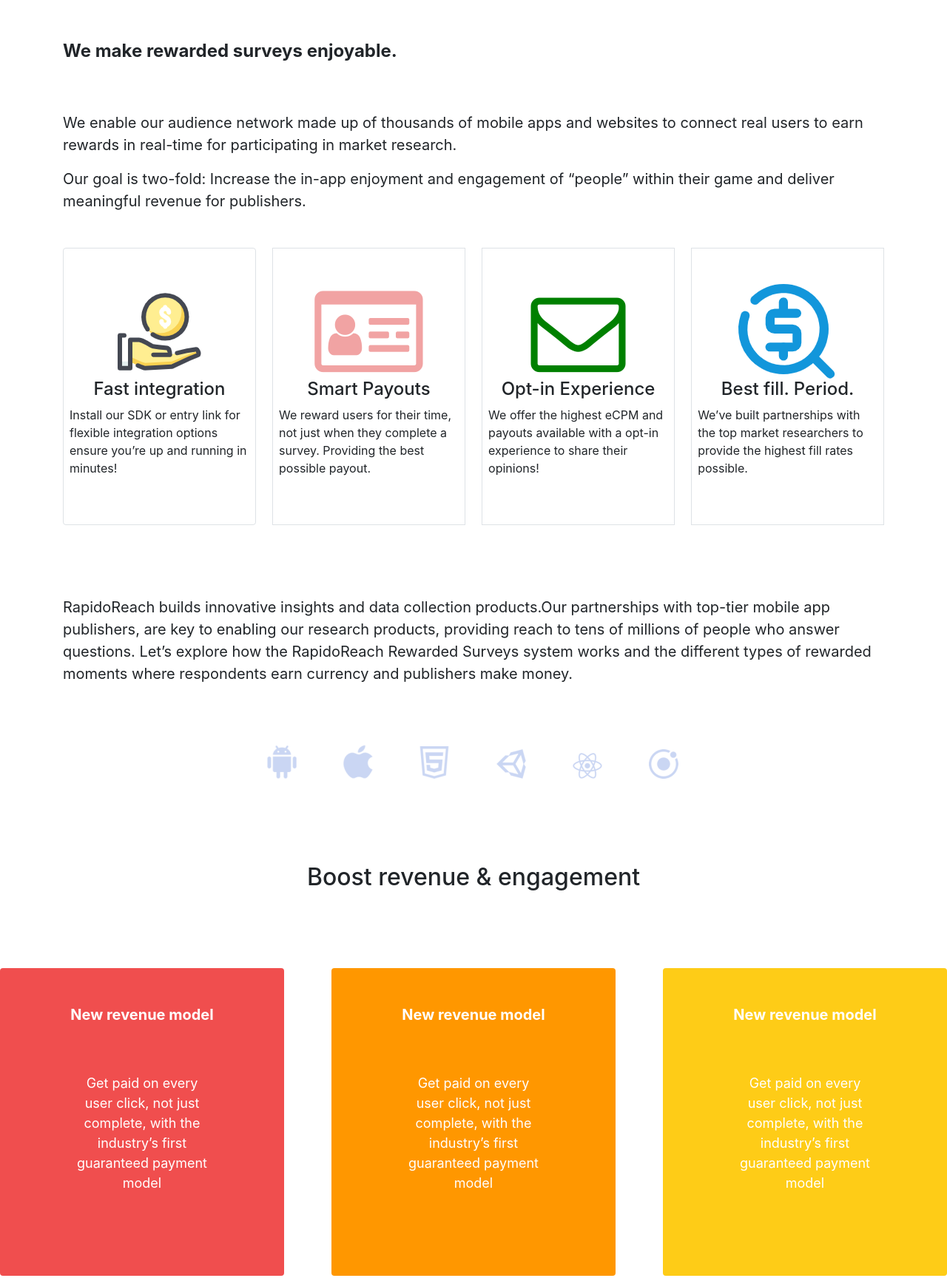
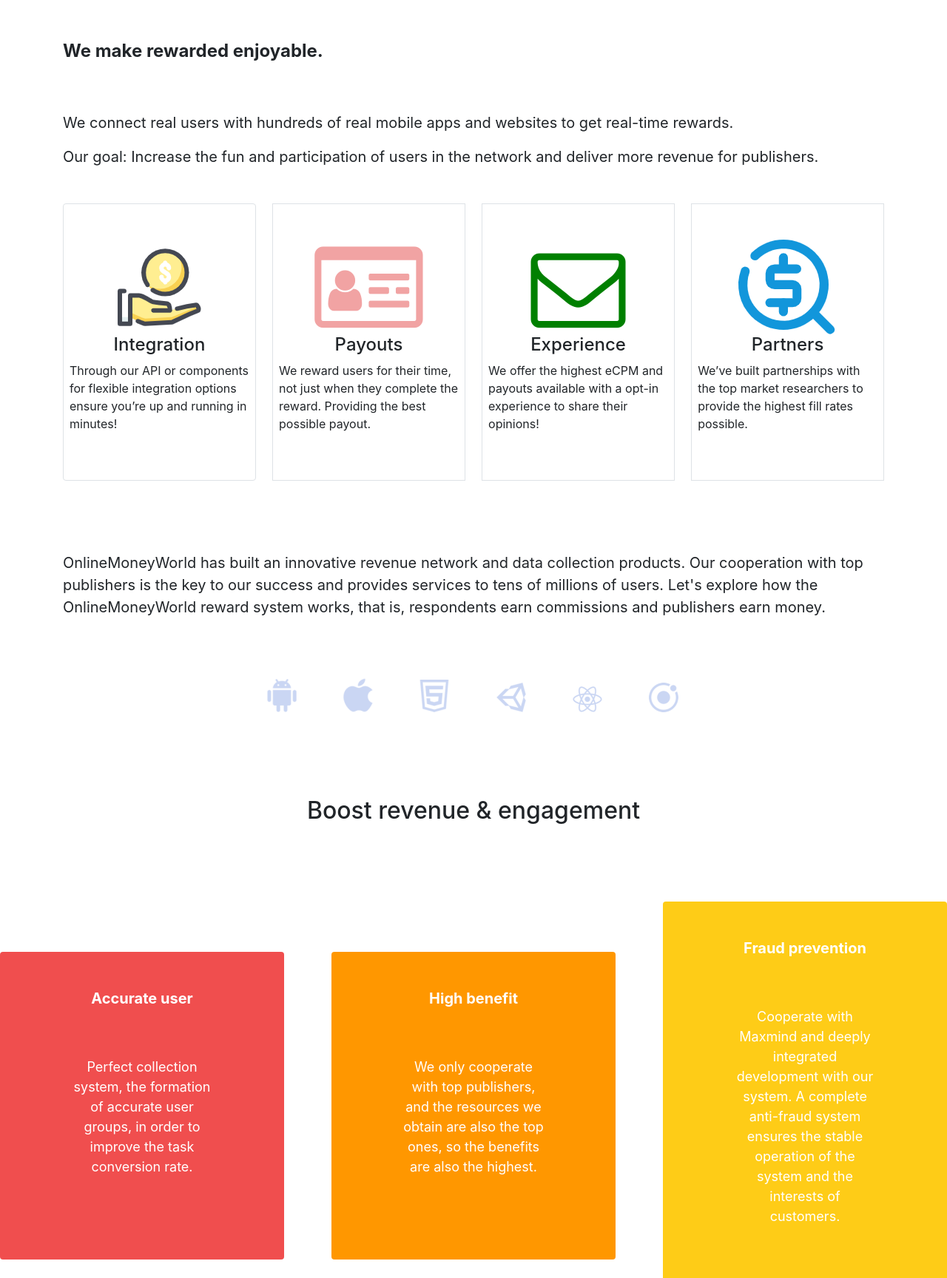
Before and after one commit to wawoyuanli/surveyjunkie, a website: page src/index.html in a window 1280 px wide. Shown: the part 981-2709 px from the top of the page at 74% size. Drawn offline with nearby package versions, Linux system fonts and the light colour scheme; files that its build step writes are made by us from their sources.

Commit message:
文案更新
文案更新

```diff
--- a/src/index.html
+++ b/src/index.html
@@ -74,16 +74,12 @@
       </div>
     </div>
     <div class="container pt-5 pb-5">
-      <p class="enjoyable pt-5 pb-5">We make rewarded surveys enjoyable.</p>
+      <p class="enjoyable pt-5 pb-5">We make rewarded enjoyable.</p>
       <p class="rewarded">
-        We enable our audience network made up of thousands of mobile apps and
-        websites to connect real users to earn rewards in real-time for
-        participating in market research.
+        We connect real users with hundreds of real mobile apps and websites to get real-time rewards.
       </p>
       <p class="rewarded">
-        Our goal is two-fold: Increase the in-app enjoyment and engagement of
-        “people” within their game and deliver meaningful revenue for
-        publishers.
+        Our goal: Increase the fun and participation of users in the network and deliver more revenue for publishers.
       </p>
       <div
         class="d-flex box justify-content-between align-items-center mt-5 mb-5"
@@ -103,9 +99,9 @@
           "
         >
           <img src="./assets/images/pay.png" alt="" />
-          <p class="h4">Fast integration</p>
+          <p class="h4">Integration</p>
           <p class="box_content">
-            Install our SDK or entry link for flexible integration options
+            Through our API or components for flexible integration options
             ensure you’re up and running in minutes!
           </p>
         </div>
@@ -127,10 +123,9 @@
             aria-hidden="true"
             style="font-size: 128px; color: rgb(241, 163, 163)"
           ></i>
-          <p class="h4">Smart Payouts</p>
+          <p class="h4">Payouts</p>
           <p class="box_content">
-            We reward users for their time, not just when they complete a
-            survey. Providing the best possible payout.
+            We reward users for their time, not just when they complete the reward. Providing the best possible payout.
           </p>
         </div>
         <div
@@ -151,7 +146,7 @@
             aria-hidden="true"
             style="font-size: 128px; color: green"
           ></i>
-          <p class="h4">Opt-in Experience</p>
+          <p class="h4">Experience</p>
           <p class="box_content">
             We offer the highest eCPM and payouts available with a opt-in
             experience to share their opinions!
@@ -171,7 +166,7 @@
           "
         >
           <img src="./assets/images/Best Price.png" alt="" />
-          <p class="h4">Best fill. Period.</p>
+          <p class="h4">Partners</p>
           <p class="box_content">
             We’ve built partnerships with the top market researchers to provide
             the highest fill rates possible.
@@ -179,12 +174,9 @@
         </div>
       </div>
       <p class="rewarded pt-5 pb-5">
-        RapidoReach builds innovative insights and data collection products.Our
-        partnerships with top-tier mobile app publishers, are key to enabling
-        our research products, providing reach to tens of millions of people who
-        answer questions. Let’s explore how the RapidoReach Rewarded Surveys
-        system works and the different types of rewarded moments where
-        respondents earn currency and publishers make money.
+        OnlineMoneyWorld has built an innovative revenue network and data collection products.
+        Our cooperation with top publishers is the key to our success and provides services to tens of millions of users.
+        Let's explore how the OnlineMoneyWorld reward system works, that is, respondents earn commissions and publishers earn money.
       </p>
       <img
         src="./assets/images/tool.png"
@@ -197,24 +189,22 @@
       <p class="text-center h2 pt-5 pb-5">Boost revenue & engagement</p>
       <div class="row d-flex justify-content-between align-items-center boost mt-5">
         <div class="boost_box1 p-5 rounded">
-          <p class="text-center title">New revenue model</p>
+          <p class="text-center title">Accurate user</p>
           <p class="text-center content p-5">
-            Get paid on every user click, not just complete, with the industry’s
-            first guaranteed payment model
+            Perfect collection system, the formation of accurate user groups, in order to improve the task conversion rate.
           </p>
         </div>
         <div class="boost_box2 p-5 rounded">
-          <p class="text-center title">New revenue model</p>
+          <p class="text-center title">High benefit</p>
           <p class="text-center content p-5">
-            Get paid on every user click, not just complete, with the industry’s
-            first guaranteed payment model
+            We only cooperate with top publishers, and the resources we obtain are also the top ones, so the benefits are also the highest.
           </p>
         </div>
         <div class="boost_box3 p-5 rounded">
-          <p class="text-center title">New revenue model</p>
+          <p class="text-center title">Fraud prevention</p>
           <p class="text-center content p-5">
-            Get paid on every user click, not just complete, with the industry’s
-            first guaranteed payment model
+           Cooperate with Maxmind and deeply integrated development with our system.
+           A complete anti-fraud system ensures the stable operation of the system and the interests of customers.
           </p>
         </div>
       </div>
@@ -240,18 +230,18 @@
           <div class="col-md-3 features_box1 p-5" style="margin: 0 auto">
             <div class="p-5">
               @-@include('./bubble.html', {
-                bubble_content:"Offers with HIGH PAYOUTS that are not presented in other affiliate networks on a unique business model"})
+                bubble_content:"Massive real users, providing publishers with samples they want."})
             </div>
 
           </div>
           <div class="col-md-3 features_box2 p-5" style="margin: 0 auto">
             @-@include('./bubble.html',
-            { bubble_content:"Offers with HIGH PAYOUTS that are not presented in other affiliate networks on a unique business model"})
+            { bubble_content:"High profits attract a large number of reliable suppliers."})
             <div></div>
           </div>
           <div class="col-md-3 features_box3 p-5" style="margin: 0 auto">
             @-@include('./bubble.html',
-            { bubble_content: "Offers with HIGH PAYOUTS that are not presented in other affiliate networks on a unique business model" })
+            { bubble_content: "Stable network and fast payment channels to ensure the security of income." })
           </div>
         </div>
         <p class="pt-5"></p>
```
Also changed, not shown: src/components/footer.html (+5 -5 lines), src/components/header.html (+4 -14 lines), src/pages/service/index.html (+1 -1 lines).
